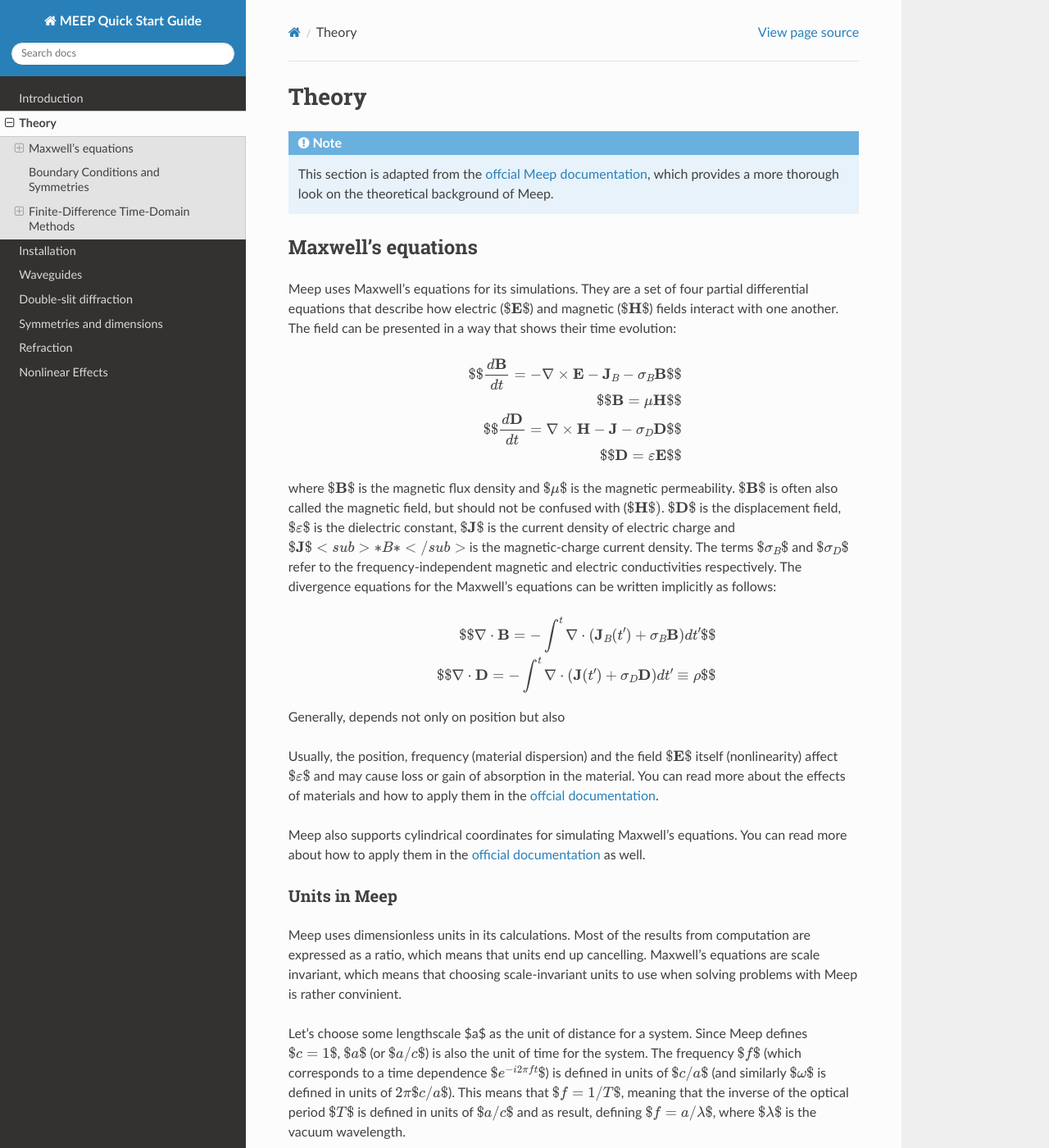
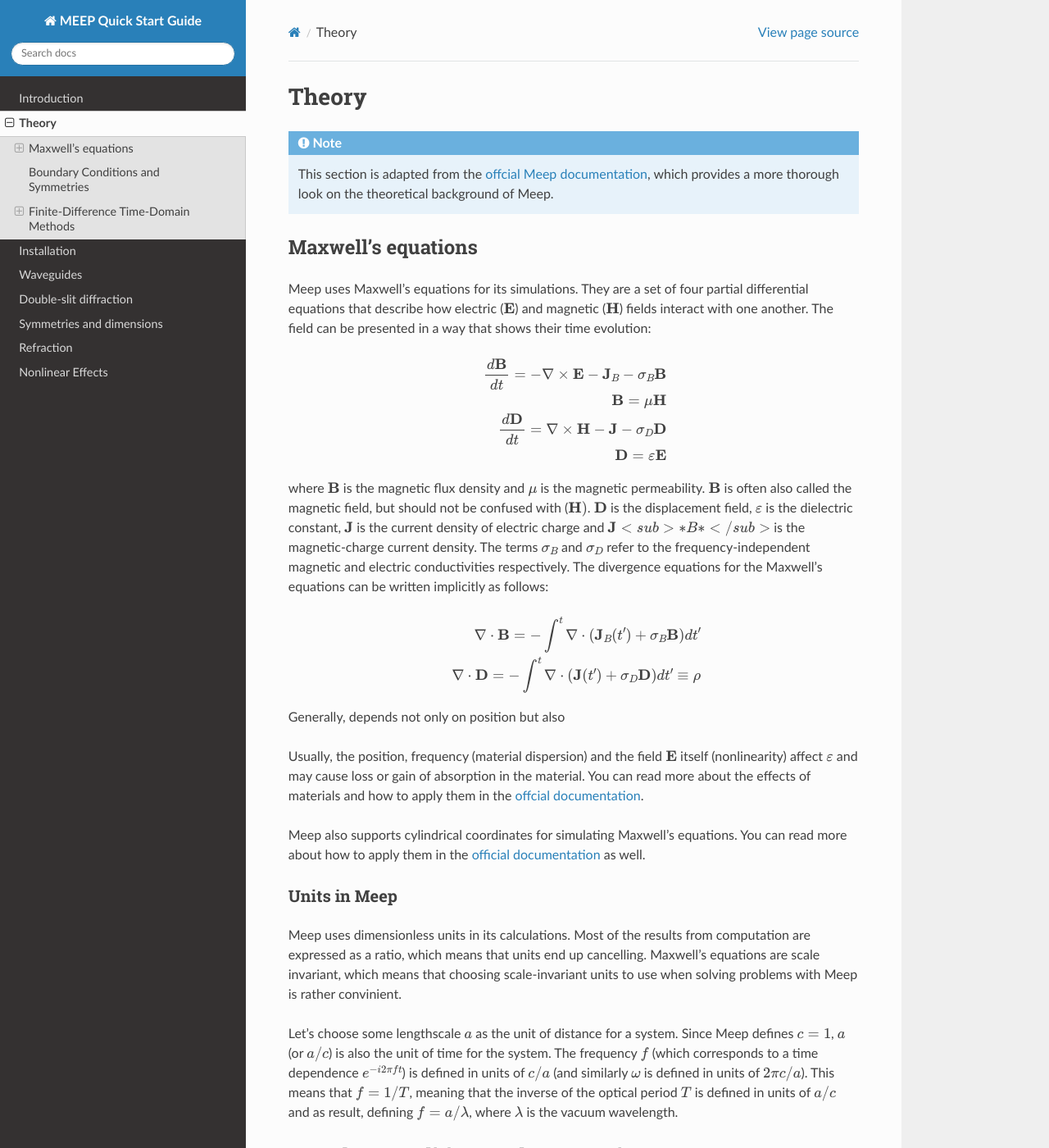
Before and after one commit to lehtisa/tuni_meep_doc, a Sphinx documentation site: the page built from docs/source/theory.rst, in a window 1280 px wide and 1400 px high. Shown: the whole window at 82% size. Built offline with Sphinx 7.4.7 and the Read the Docs theme 3.1.0, drawn with Linux system fonts in a browser that asks for light colours; pages that are not in the unit, such as notebooks, are missing from menus; some of the changed text lies outside the part shown.

Commit message:
removed $-signs from theory

```diff
--- a/docs/source/theory.rst
+++ b/docs/source/theory.rst
@@ -12,34 +12,34 @@ Maxwell's equations
 ===================
 
 Meep uses Maxwell's equations for its simulations. They are a set of four partial differential equations that describe how
-electric (:math:`$\mathbf{E}$`) and magnetic (:math:`$\mathbf{H}$`) fields interact with one another. The field can be presented in a way that
+electric (:math:`\mathbf{E}`) and magnetic (:math:`\mathbf{H}`) fields interact with one another. The field can be presented in a way that
 shows their time evolution:
 
 .. math::
 
-    $$\frac{d\mathbf{B}}{dt} = -\nabla\times\mathbf{E} - \mathbf{J}_B - \sigma_B \mathbf{B}$$
+    \frac{d\mathbf{B}}{dt} = -\nabla\times\mathbf{E} - \mathbf{J}_B - \sigma_B \mathbf{B}
 
-    $$\mathbf{B} = \mu \mathbf{H}$$
+    \mathbf{B} = \mu \mathbf{H}
 
-    $$\frac{d\mathbf{D}}{dt} = \nabla\times\mathbf{H} - \mathbf{J} - \sigma_D \mathbf{D}$$
+    \frac{d\mathbf{D}}{dt} = \nabla\times\mathbf{H} - \mathbf{J} - \sigma_D \mathbf{D}
 
-    $$\mathbf{D} = \varepsilon \mathbf{E}$$
+    \mathbf{D} = \varepsilon \mathbf{E}
 
-where :math:`$\mathbf{B}$` is the magnetic flux density and :math:`$\mu$` is the magnetic permeability. :math:`$\mathbf{B}$` is often also
-called the magnetic field, but should not be confused with (:math:`$\mathbf{H}$)`. :math:`$\mathbf{D}$` is the displacement field,
-:math:`$\varepsilon$` is the dielectric constant, :math:`$\mathbf{J}$` is the current density of electric charge and :math:`$\mathbf{J}$<sub>*B*</sub>`
-is the magnetic-charge current density. The terms :math:`$\sigma_B$` and :math:`$\sigma_D$` refer to the frequency-independent magnetic and
+where :math:`\mathbf{B}` is the magnetic flux density and :math:`\mu` is the magnetic permeability. :math:`\mathbf{B}` is often also
+called the magnetic field, but should not be confused with (:math:`\mathbf{H})`. :math:`\mathbf{D}` is the displacement field,
+:math:`\varepsilon` is the dielectric constant, :math:`\mathbf{J}` is the current density of electric charge and :math:`\mathbf{J}<sub>*B*</sub>`
+is the magnetic-charge current density. The terms :math:`\sigma_B` and :math:`\sigma_D` refer to the frequency-independent magnetic and
 electric conductivities respectively. The divergence equations for the Maxwell's equations can be written implicitly as follows:
 
 .. math::
 
-    $$\nabla \cdot \mathbf{B} = - \int^t \nabla \cdot (\mathbf{J}_B(t') + \sigma_B \mathbf{B}) dt'$$
+    \nabla \cdot \mathbf{B} = - \int^t \nabla \cdot (\mathbf{J}_B(t') + \sigma_B \mathbf{B}) dt'
 
-    $$\nabla \cdot \mathbf{D} = - \int^t \nabla \cdot (\mathbf{J}(t') + \sigma_D \mathbf{D})dt' \equiv \rho$$
+    \nabla \cdot \mathbf{D} = - \int^t \nabla \cdot (\mathbf{J}(t') + \sigma_D \mathbf{D})dt' \equiv \rho
 
 Generally,  depends not only on position but also
 
-Usually, the position, frequency (material dispersion) and the field :math:`$\mathbf{E}$` itself (nonlinearity) affect :math:`$\varepsilon$`
+Usually, the position, frequency (material dispersion) and the field :math:`\mathbf{E}` itself (nonlinearity) affect :math:`\varepsilon`
 and may cause loss or gain of absorption in the material. You can read more about the effects of materials and how to apply them
 in the `offcial documentation <https://meep.readthedocs.io/en/latest/Materials/>`_.
 
@@ -53,10 +53,10 @@ Meep uses dimensionless units in its calculations. Most of the results from comp
 which means that units end up cancelling. Maxwell's equations are scale invariant, which means that choosing scale-invariant units
 to use when solving problems with Meep is rather convinient.
 
-Let's choose some lengthscale $a$ as the unit of distance for a system. Since Meep defines :math:`$c=1$`, :math:`$a$` (or :math:`$a/c$`)
-is also the unit of time for the system. The frequency :math:`$f$` (which corresponds to a time dependence :math:`$e^{-i 2\pi f t}$`)
-is defined in units of :math:`$c/a$` (and similarly :math:`$\omega$` is defined in units of :math:`2π$c/a$`). This means that :math:`$f = 1/T$`, meaning that
-the inverse of the optical period :math:`$T$` is defined in units of :math:`$a/c$` and as result, defining :math:`$f = a/\lambda$`, where :math:`$\lambda$` is the vacuum wavelength.
+Let's choose some lengthscale :math:`a` as the unit of distance for a system. Since Meep defines :math:`c=1`, :math:`a` (or :math:`a/c`)
+is also the unit of time for the system. The frequency :math:`f` (which corresponds to a time dependence :math:`e^{-i 2\pi f t}`)
+is defined in units of :math:`c/a` (and similarly :math:`\omega` is defined in units of :math:`2πc/a`). This means that :math:`f = 1/T`, meaning that
+the inverse of the optical period :math:`T` is defined in units of :math:`a/c` and as result, defining :math:`f = a/\lambda`, where :math:`\lambda` is the vacuum wavelength.
 
 
 Boundary Conditions and Symmetries
@@ -66,8 +66,8 @@ It's possible to set three different kinds of boundary conditions to terminate a
 metallic walls, and perfectly matched layers (PML) absorbing layers. Boundary conditions are needed to reduce computational requirements and limit the size
 of the simulated region. It's possible to also use symmetries of problems to do so, as well.
 
-**Bloch-periodic boundary** is a generalization of a normal periodic boudary. With cell size :math:`$L$`, a periodic boudary meets satisfies
-:math:`$f(x+L) = f(x)$`, whereas Bloch-periodic boundary satisfies :math:`$f(x+L) = e^{ik_x L} f(x)$`, where :math:`$\mathbf{k}$` is a Bloch wavevector.
+**Bloch-periodic boundary** is a generalization of a normal periodic boudary. With cell size :math:`L`, a periodic boudary meets satisfies
+:math:`f(x+L) = f(x)`, whereas Bloch-periodic boundary satisfies :math:`f(x+L) = e^{ik_x L} f(x)`, where :math:`\mathbf{k}` is a Bloch wavevector.
 **Metallic wall** is a simpler boudary condition, in which the fields are forced to be zero on the boudaries. This perfect metal
 is assumed to have zero absorption and zero skin depth in the simulation. **PML** is technically not a boundary condition,
 but rather a fictitious absorbing material that has zero reflections at its interface. It is placed adjacent to the boundaries.
@@ -86,10 +86,10 @@ FDTD methods divide space into a discrete, rectangular grid and evolve fields by
 When the temporal and spatial steps are made smaller and smaller, we essentially get exact results from the simulations,
 as we approach continuous equations. When using Meep, there are two main effects of using discrete grids that should be taken into account.
 
-The first main point is about resolution of the simulations. With some spatial resolution :math:`$\Delta x$`, discrete time-step :math:`$\Delta t$`
-is given by :math:`$\Delta t = S \Delta x$`, where :math:`$S$` is the Courant factor. For the method to be stable and not diverge,
-the Courant factor must satisfy the condition :math:`$S < n_\textrm{min} / \sqrt{\mathrm{\# dimensions}}$`,
-where :math:`$n_\textrm{min}$` is the minimum refractive index, usually 1. Meep uses :math:`$S=0.5$` by default,
+The first main point is about resolution of the simulations. With some spatial resolution :math:`\Delta x`, discrete time-step :math:`\Delta t`
+is given by :math:`\Delta t = S \Delta x`, where :math:`S` is the Courant factor. For the method to be stable and not diverge,
+the Courant factor must satisfy the condition :math:`S < n_\textrm{min} / \sqrt{\mathrm{\# dimensions}}`,
+where :math:`n_\textrm{min}` is the minimum refractive index, usually 1. Meep uses :math:`S=0.5` by default,
 which is usually good enough for 1-, 2- or 3-dimensional simulations. Essentially what this means is that
 doubling the grid resolution doubles the number of time steps involved. This means that in 3-dimensional simulations
 time steps increase by 8 times.
```
